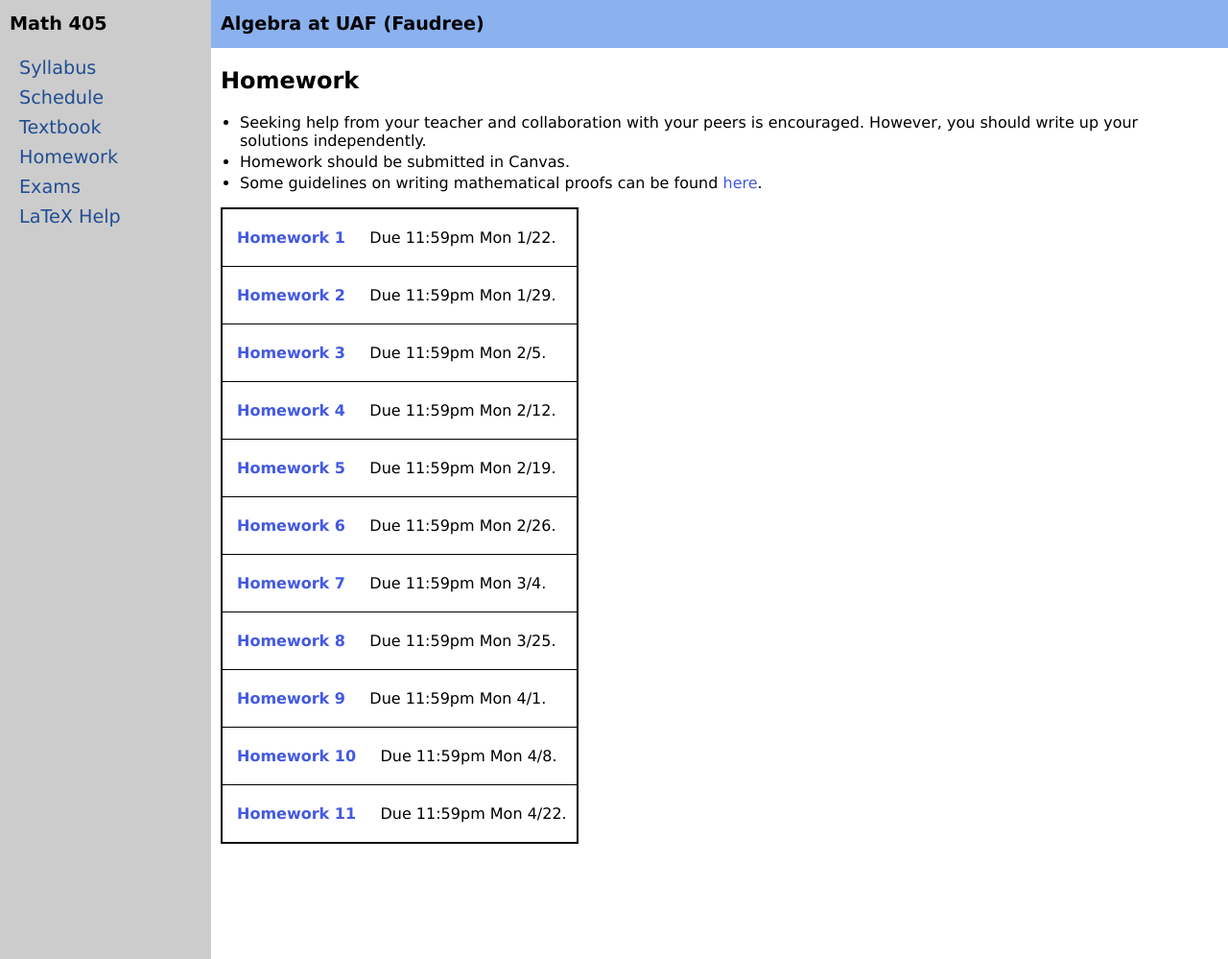
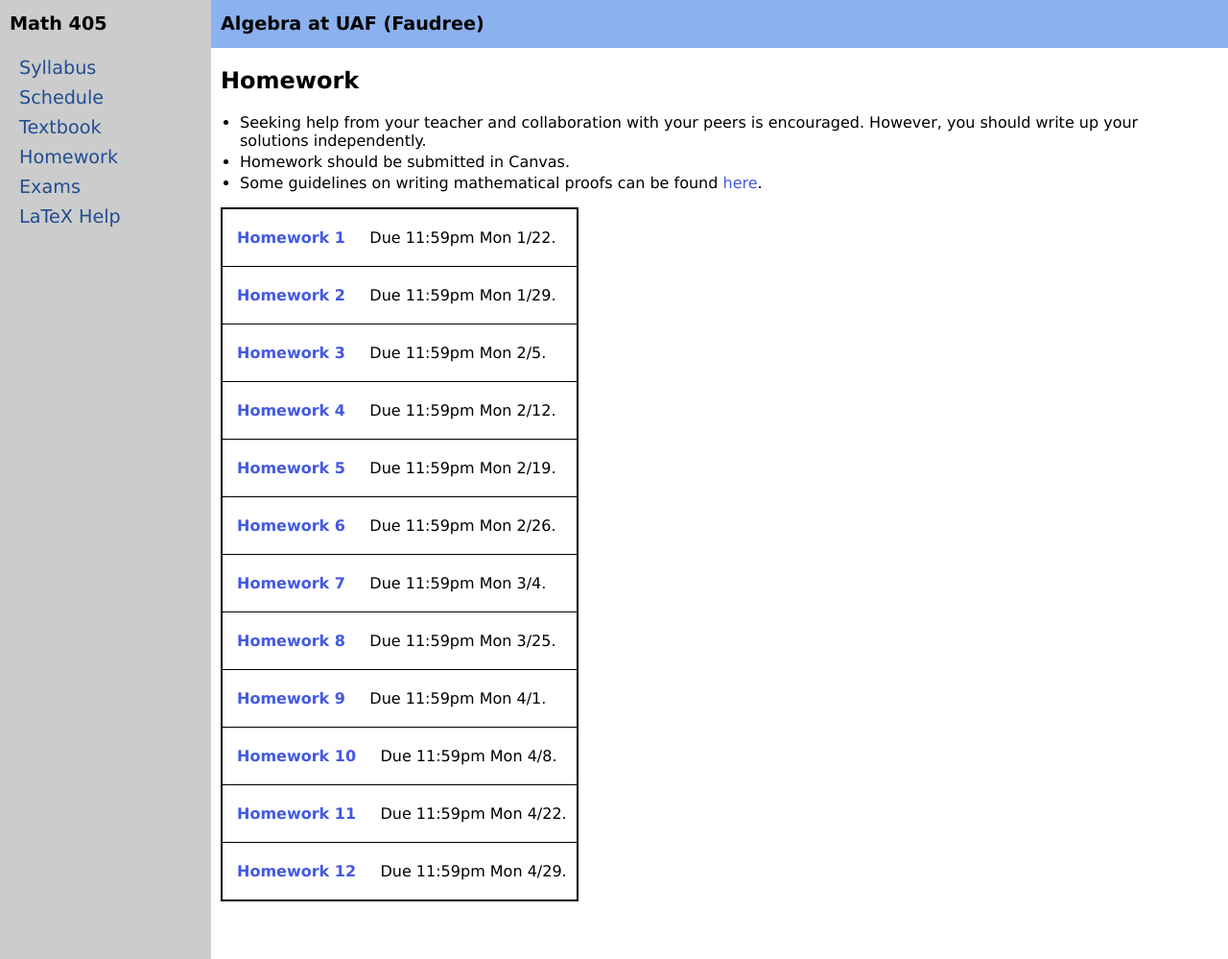
Before and after one commit to jrfaudree/M405s2024, a Jekyll site: the page built from homework.md, in a window 1280 px wide and 999 px high. Shown: the whole window at 96% size. Built offline with Jekyll 4.4.1, drawn with Linux system fonts in a browser that asks for light colours.

Commit message:
Update homework.yml

```diff
--- a/_data/homework.yml
+++ b/_data/homework.yml
@@ -34,3 +34,6 @@ homework:
 - name: Homework 11
   due: 11:59pm Mon 4/22
   url: M405s24_h11.pdf
+- name: Homework 12
+  due: 11:59pm Mon 4/29
+  url: M405s24_h12.pdf
```
